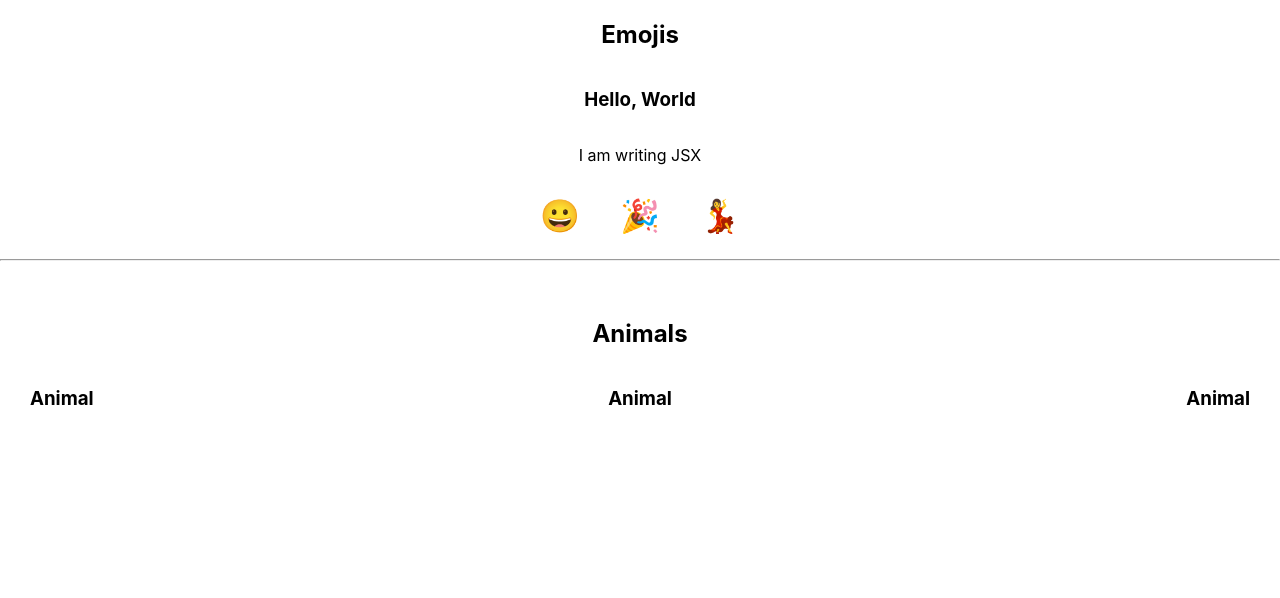
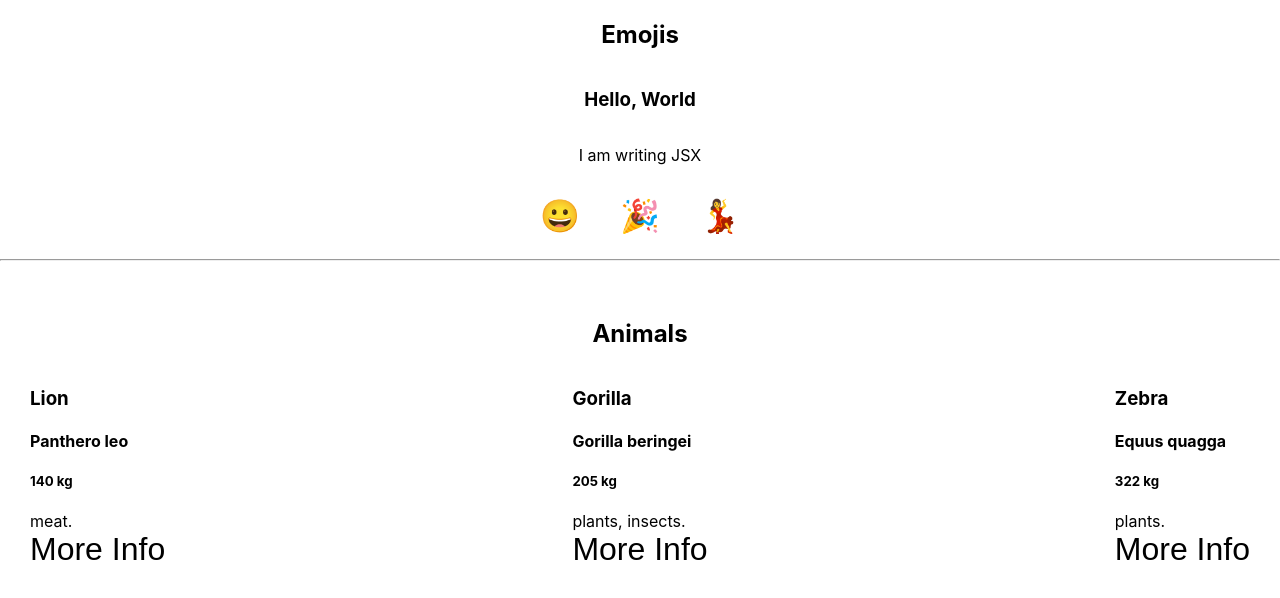
Before and after one commit to adrianmurage/react_playground, a React (Create React App) app: page / in a window 1280 px wide. Shown: the top 598 px of the page. Built offline with nearby package versions, Linux system fonts and the light colour scheme.

Commit message:
working with props

```diff
--- a/src/components/AnimalDataDisplay/AnimalCard.js
+++ b/src/components/AnimalDataDisplay/AnimalCard.js
@@ -1,6 +1,22 @@
 import React from "react";
-import "./AnimalCard.css"
+import "./AnimalCard.css";
 
-export default function AnimalCard(){
-    return <h3>Animal</h3>
+export default function AnimalCard({
+  additional,
+  diet,
+  key,
+  name,
+  scientificName,
+  showAdditional,
+  size,
+}) {
+  return (
+    <div key={key}>
+      <h3>{name}</h3>
+      <h4>{scientificName}</h4>
+      <h5>{size} kg</h5>
+      <div>{diet.join(", ")}.</div>
+      <button onClick={() => showAdditional(additional)}>More Info</button>
+    </div>
+  );
 }
--- a/src/components/App/App.js
+++ b/src/components/App/App.js
@@ -3,6 +3,13 @@ import "./App.css";
 import EmojiDisplay from "../EmojiDisplay/EmojiDisplay";
 import AnimalCard from "../AnimalDataDisplay/AnimalCard";
 import data from "../AnimalDataDisplay/data";
+
+function showAdditional(additional) {
+  const alertInformation = Object.entries(additional)
+    .map((information) => `${information[0]}: ${information[1]}`)
+    .join("\n");
+  alert(alertInformation);
+}
 
 function App() {
   return (
@@ -15,7 +22,15 @@ function App() {
       <div className="animals-wrapper">
         <h2>Animals</h2>
         {data.map((animal) => (
-          <AnimalCard key={animal.name} />
+          <AnimalCard
+            additional={animal.additional}
+            diet={animal.diet}
+            key={animal.name}
+            name={animal.name}
+            scientificName={animal.scientificName}
+            showAdditional={showAdditional}
+            size={animal.size}
+          />
         ))}
       </div>
     </>
```
